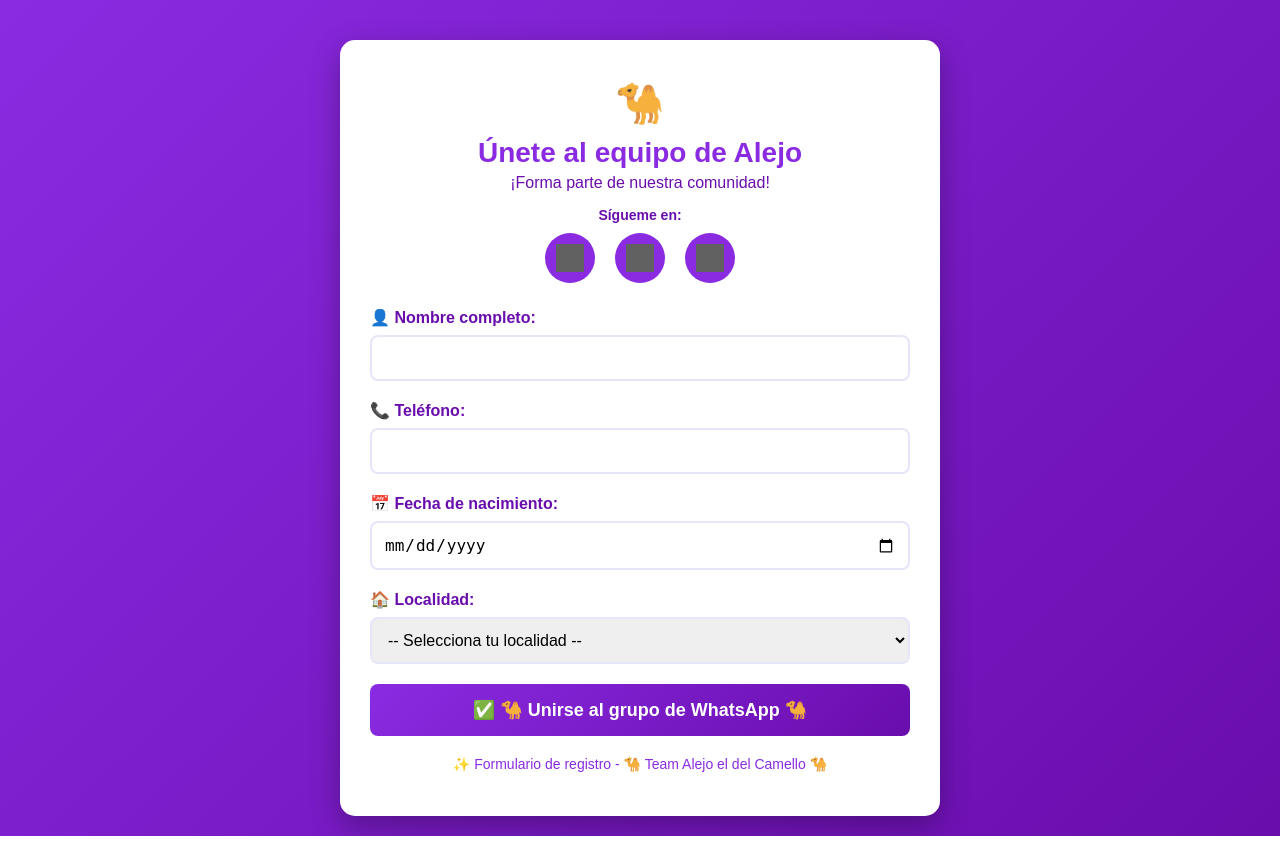
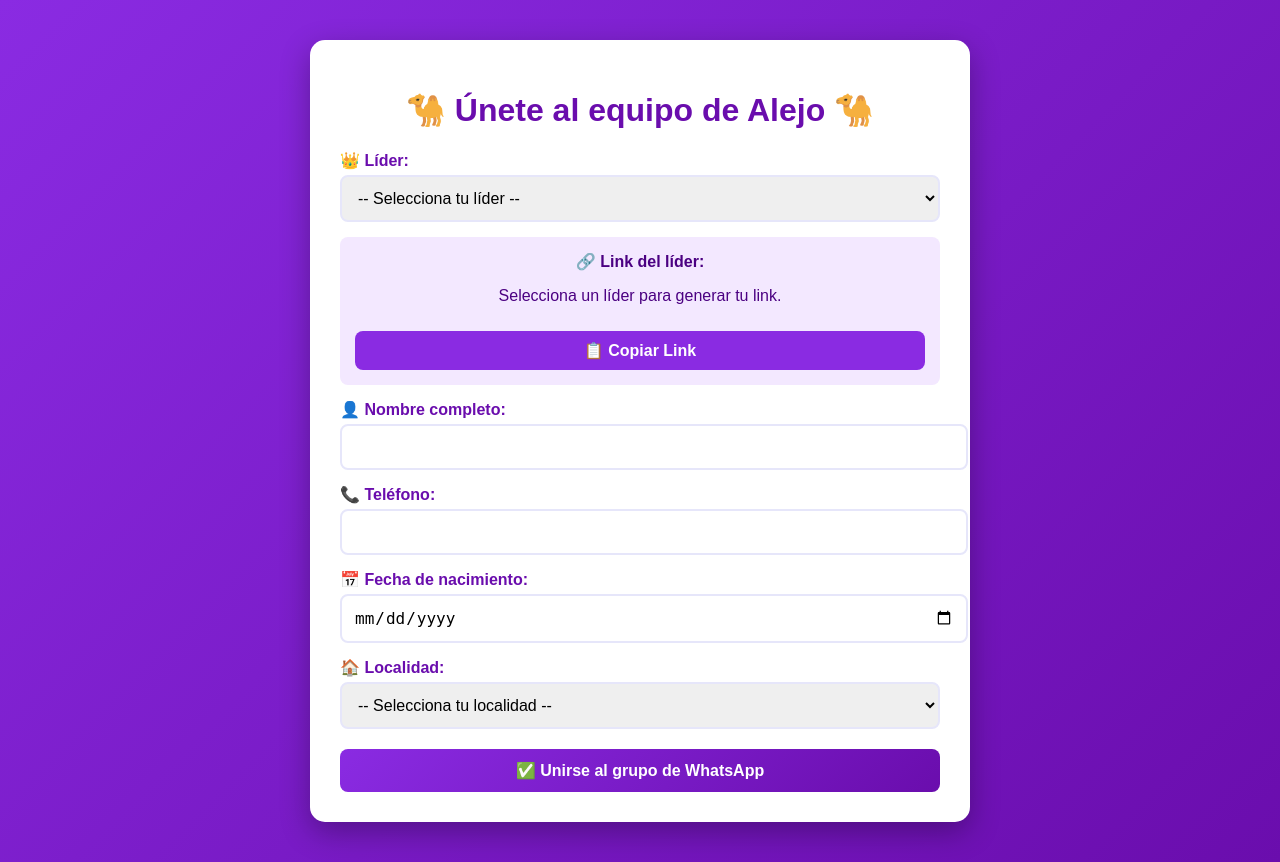
Before and after one commit to dssanche/mi_registro_whatsapp, a Flask app: page / in a window 1280 px wide. Before the commit the page ends 836 px from the top, so only its background shows below. Run offline with Flask 3, Linux system fonts and the light colour scheme; grey boxes are pictures that could not be loaded.

Commit message:
Fix requirements

```diff
--- a/templates/registro.html
+++ b/templates/registro.html
@@ -1,200 +1,117 @@
 <!DOCTYPE html>
-<html>
+<html lang="es">
 <head>
-    <title>Registro - 🐪 Únete al equipo de Team Alejo el del Camello 🐪</title>
+    <meta charset="UTF-8">
+    <title>🐪 Registro - Team Alejo el del Camello 🐪</title>
     <style>
         body {
             font-family: 'Arial', sans-serif;
-            max-width: 600px;
-            margin: 0 auto;
-            padding: 20px;
             background: linear-gradient(135deg, #8A2BE2, #6A0DAD);
+            margin: 0;
+            padding: 0;
             color: #333;
         }
         .container {
-            background: white;
+            max-width: 600px;
+            margin: 40px auto;
+            background: #fff;
+            padding: 30px;
             border-radius: 15px;
-            padding: 30px;
             box-shadow: 0 10px 30px rgba(0,0,0,0.3);
-            margin-top: 20px;
         }
-        .header {
+        h1 {
+            color: #6A0DAD;
             text-align: center;
-            margin-bottom: 15px;
         }
-        .header h1 {
-            color: #8A2BE2;
-            margin: 0;
-            font-size: 28px;
-        }
-        .header .subtitle {
-            color: #6A0DAD;
-            font-size: 16px;
-            margin-top: 5px;
-            margin-bottom: 15px;
-        }
-        .camello-icon {
-            font-size: 40px;
-            margin: 10px 0;
-        }
-
-        .redes-sociales {
-            text-align: center;
-            margin: 15px 0 25px 0;
-        }
-        .redes-titulo {
-            color: #6A0DAD;
-            font-size: 14px;
-            margin-bottom: 10px;
-            font-weight: bold;
-        }
-        .social-links {
-            display: flex;
-            justify-content: center;
-            gap: 20px;
-        }
-        .social-btn {
-            display: flex;
-            align-items: center;
-            justify-content: center;
-            width: 50px;
-            height: 50px;
-            background: #8A2BE2;
-            color: white;
-            text-decoration: none;
-            border-radius: 50%;
-            font-size: 20px;
-            transition: all 0.3s;
-        }
-        .social-btn:hover {
-            background: #6A0DAD;
-            transform: translateY(-3px);
-        }
-
-        .form-group { margin-bottom: 20px; }
         label {
             display: block;
-            margin-bottom: 8px;
+            margin-top: 15px;
             font-weight: bold;
             color: #6A0DAD;
         }
-        input, select {
+        input, select, button {
             width: 100%;
             padding: 12px;
+            border-radius: 8px;
             border: 2px solid #E6E6FA;
-            border-radius: 8px;
-            box-sizing: border-box;
+            margin-top: 5px;
             font-size: 16px;
-            transition: border-color 0.3s;
-        }
-        input:focus, select:focus {
-            border-color: #8A2BE2;
-            outline: none;
-            box-shadow: 0 0 5px rgba(138, 43, 226, 0.3);
         }
         button {
             background: linear-gradient(135deg, #8A2BE2, #6A0DAD);
-            color: white;
-            padding: 15px;
+            color: #fff;
             border: none;
-            border-radius: 8px;
+            margin-top: 20px;
             cursor: pointer;
-            font-size: 18px;
-            width: 100%;
             font-weight: bold;
-            transition: transform 0.2s;
         }
         button:hover {
-            transform: translateY(-2px);
-            box-shadow: 0 5px 15px rgba(138, 43, 226, 0.4);
+            background: #6A0DAD;
         }
-
-        .link-section {
-            background-color: #F0E6FF;
+        .copy-section {
+            background-color: #F3E8FF;
             padding: 15px;
             border-radius: 8px;
             margin: 15px 0;
-            word-break: break-all;
+            text-align: center;
+            color: #4B0082;
         }
         .copy-btn {
-            background: #9370DB;
-            padding: 8px 15px;
-            font-size: 14px;
-            width: auto;
+            background: #8A2BE2;
+            color: white;
+            border: none;
+            padding: 10px 18px;
+            border-radius: 8px;
             margin-top: 10px;
-            border: none;
-            color: white;
-            border-radius: 8px;
             cursor: pointer;
+            font-weight: bold;
         }
-        .footer {
-            text-align: center;
-            margin-top: 20px;
-            color: #8A2BE2;
-            font-size: 14px;
+        .copy-btn:hover {
+            background: #6A0DAD;
         }
         .edad-calculada {
             color: #25D366;
             font-weight: bold;
-            margin-top: 8px;
-            font-size: 14px;
+            margin-top: 5px;
         }
     </style>
 </head>
 <body>
+
 <div class="container">
-        <div class="header">
-            <div class="camello-icon">🐪</div>
-            <h1>Únete al equipo de Alejo</h1>
-            <div class="subtitle">¡Forma parte de nuestra comunidad!</div>
+    <h1>🐪 Únete al equipo de Alejo 🐪</h1>
 
-            <div class="redes-sociales">
-                <div class="redes-titulo">Sígueme en:</div>
-                <div class="social-links">
-                    <a href="https://www.instagram.com/alejoeldelcamello/" class="social-btn" target="_blank" title="Instagram">
-                        <img src="https://cdn.jsdelivr.net/gh/simple-icons/simple-icons/icons/instagram.svg" alt="Instagram" width="28" height="28" style="filter: invert(1);" />
-                    </a>
-                    <a href="https://x.com/alejoeldelcamello" class="social-btn" target="_blank" title="X">
-                        <img src="https://cdn.jsdelivr.net/gh/simple-icons/simple-icons/icons/x.svg" alt="X" width="28" height="28" style="filter: invert(1);" />
-                    </a>
-                    <a href="https://www.tiktok.com/@alejoeldelcamello" class="social-btn" target="_blank" title="TikTok">
-                        <img src="https://cdn.jsdelivr.net/gh/simple-icons/simple-icons/icons/tiktok.svg" alt="TikTok" width="28" height="28" style="filter: invert(1);" />
-                    </a>
-                </div>
-            </div>
+    <form id="registroForm" action="/registro" method="POST">
+        <!-- Campo visible para elegir líder -->
+        <label for="liderSelect">👑 Líder:</label>
+        <select id="liderSelect" name="liderSelect" required>
+            <option value="">-- Selecciona tu líder --</option>
+            <option value="alejo">Alejo</option>
+            <option value="maria">María</option>
+            <option value="juan">Juan</option>
+            <option value="camila">Camila</option>
+        </select>
+
+        <!-- Campo oculto que Flask recibe -->
+        <input type="hidden" id="lider" name="lider" value="{{ lider }}">
+
+        <div class="copy-section">
+            <strong>🔗 Link del líder:</strong>
+            <p id="linkDisplay"></p>
+            <button type="button" class="copy-btn" onclick="copiarLink()">📋 Copiar Link</button>
         </div>
 
-        <form action="/registro" method="POST">
-            <input type="hidden" name="lider" value="{{ lider }}">
+        <label>👤 Nombre completo:</label>
+        <input type="text" id="nombre" name="nombre" required>
 
-            <!-- Link compartible -->
-            {% if lider %}
-            <div class="link-section">
-                <strong>🔗 Link de registro de tu líder:</strong><br>
-                <span id="directLink">https://mi-registro-whatsapp-6.onrender.com/?lider={{ lider }}</span>
-                <button type="button" onclick="copiarLink()" class="copy-btn">📋 Copiar Link</button>
-            </div>
-            {% endif %}
+        <label>📞 Teléfono:</label>
+        <input type="tel" id="telefono" name="telefono" required>
 
-            <div class="form-group">
-                <label for="nombre">👤 Nombre completo:</label>
-                <input type="text" id="nombre" name="nombre" required>
-            </div>
+        <label>📅 Fecha de nacimiento:</label>
+        <input type="date" id="nacimiento" name="nacimiento" required>
+        <div id="edadDisplay" class="edad-calculada"></div>
 
-            <div class="form-group">
-                <label for="telefono">📞 Teléfono:</label>
-                <input type="tel" id="telefono" name="telefono" required>
-            </div>
-
-            <div class="form-group">
-                <label for="nacimiento">📅 Fecha de nacimiento:</label>
-                <input type="date" id="nacimiento" name="nacimiento" required>
-                <input type="hidden" id="edad" name="edad">
-                <div id="edad-display" class="edad-calculada"></div>
-            </div>
-
-            <div class="form-group">
-                <label for="localidad">🏠 Localidad:</label>
+        <label>🏠 Localidad:</label>
         <select id="localidad" name="localidad" required>
             <option value="">-- Selecciona tu localidad --</option>
             <option value="Bosa">Bosa</option>
@@ -204,62 +121,94 @@
             <option value="Fontibón">Fontibón</option>
             <option value="Usme">Usme</option>
             <option value="Ciudad Bolívar">Ciudad Bolívar</option>
-                    <option value="San Cristóbal">San Cristóbal</option>
-                    <option value="Usaquén">Usaquén</option>
             <option value="Chapinero">Chapinero</option>
-                    <option value="Santa Fe">Santa Fe</option>
-                    <option value="Barrios Unidos">Barrios Unidos</option>
-                    <option value="Teusaquillo">Teusaquillo</option>
-                    <option value="Los Mártires">Los Mártires</option>
-                    <option value="Antonio Nariño">Antonio Nariño</option>
-                    <option value="Puente Aranda">Puente Aranda</option>
-                    <option value="Candelaria">Candelaria</option>
-                    <option value="Rafael Uribe">Rafael Uribe</option>
-                    <option value="Tunjuelito">Tunjuelito</option>
             <option value="Otra">Otra</option>
         </select>
-            </div>
 
-            <button type="submit">✅ 🐪 Unirse al grupo de WhatsApp 🐪</button>
+        <input type="hidden" name="edad" id="edad" value="">
+
+        <button type="submit">✅ Unirse al grupo de WhatsApp</button>
     </form>
-
-        <div class="footer">
-            <p>✨ Formulario de registro - 🐪 Team Alejo el del Camello 🐪</p>
-        </div>
 </div>
 
 <script>
-        // Calcular edad automáticamente
-        function calcularYMostrarEdad() {
-            const fechaNacimiento = document.getElementById('nacimiento');
-            const edadDisplay = document.getElementById('edad-display');
-            const edadInput = document.getElementById('edad');
+    const BASE_URL = "https://mi-registro-whatsapp-6.onrender.com";
 
-            if (fechaNacimiento.value) {
-                const nacimiento = new Date(fechaNacimiento.value);
-                const hoy = new Date();
-                let edad = hoy.getFullYear() - nacimiento.getFullYear();
-                const mes = hoy.getMonth() - nacimiento.getMonth();
-                if (mes < 0 || (mes === 0 && hoy.getDate() < nacimiento.getDate())) edad--;
-                edadDisplay.textContent = `✅ Edad calculada: ${edad} años`;
-                edadInput.value = edad;
+    // Si viene ?lider= en el URL, marcarlo automáticamente
+    document.addEventListener("DOMContentLoaded", () => {
+        const params = new URLSearchParams(window.location.search);
+        const lider = params.get("lider");
+        const select = document.getElementById("liderSelect");
+        const hiddenInput = document.getElementById("lider");
+        const linkDisplay = document.getElementById("linkDisplay");
+
+        if (lider) {
+            select.value = lider.toLowerCase();
+            hiddenInput.value = lider.toLowerCase();
+            const link = `${BASE_URL}/?lider=${lider}`;
+            linkDisplay.textContent = link;
         } else {
-                edadDisplay.textContent = '';
-                edadInput.value = '';
+            linkDisplay.textContent = "Selecciona un líder para generar tu link.";
+        }
+    });
+
+    // Actualizar link cuando cambie el líder
+    document.getElementById("liderSelect").addEventListener("change", function() {
+        const lider = this.value;
+        const linkDisplay = document.getElementById("linkDisplay");
+        const hiddenInput = document.getElementById("lider");
+
+        if (lider) {
+            const link = `${BASE_URL}/?lider=${lider}`;
+            linkDisplay.textContent = link;
+            hiddenInput.value = lider;
+        } else {
+            linkDisplay.textContent = "Selecciona un líder para generar tu link.";
+        }
+    });
+
+    // Copiar link
+    function copiarLink() {
+        const text = document.getElementById("linkDisplay").textContent;
+        if (text.includes("http")) {
+            navigator.clipboard.writeText(text);
+            alert("✅ Link copiado al portapapeles!");
+        } else {
+            alert("⚠️ No hay link para copiar.");
         }
     }
 
-        // Copiar link al portapapeles
-        function copiarLink() {
-            const linkText = document.getElementById('directLink').textContent;
-            navigator.clipboard.writeText(linkText)
-                .then(() => alert('✅ Link copiado al portapapeles!'))
-                .catch(() => alert('⚠️ Error al copiar el link.'));
+    // Calcular edad
+    document.getElementById("nacimiento").addEventListener("change", () => {
+        const nacimiento = document.getElementById("nacimiento").value;
+        const edadDisplay = document.getElementById("edadDisplay");
+        const edadInput = document.getElementById("edad");
+
+        if (nacimiento) {
+            const fechaNac = new Date(nacimiento);
+            const hoy = new Date();
+            let edad = hoy.getFullYear() - fechaNac.getFullYear();
+            const mes = hoy.getMonth() - fechaNac.getMonth();
+            if (mes < 0 || (mes === 0 && hoy.getDate() < fechaNac.getDate())) {
+                edad--;
             }
+            edadInput.value = edad;
+            edadDisplay.textContent = `✅ Edad calculada: ${edad} años`;
+        } else {
+            edadInput.value = "";
+            edadDisplay.textContent = "";
+        }
+    });
 
-        document.addEventListener('DOMContentLoaded', function() {
-            document.getElementById('nacimiento').addEventListener('change', calcularYMostrarEdad);
+    // Validación antes de enviar
+    document.getElementById("registroForm").addEventListener("submit", (e) => {
+        const lider = document.getElementById("lider").value;
+        if (!lider) {
+            e.preventDefault();
+            alert("⚠️ Por favor selecciona un líder antes de continuar.");
+        }
     });
 </script>
+
 </body>
 </html>
```
Lines whose indentation alone changed are shown as unchanged.
